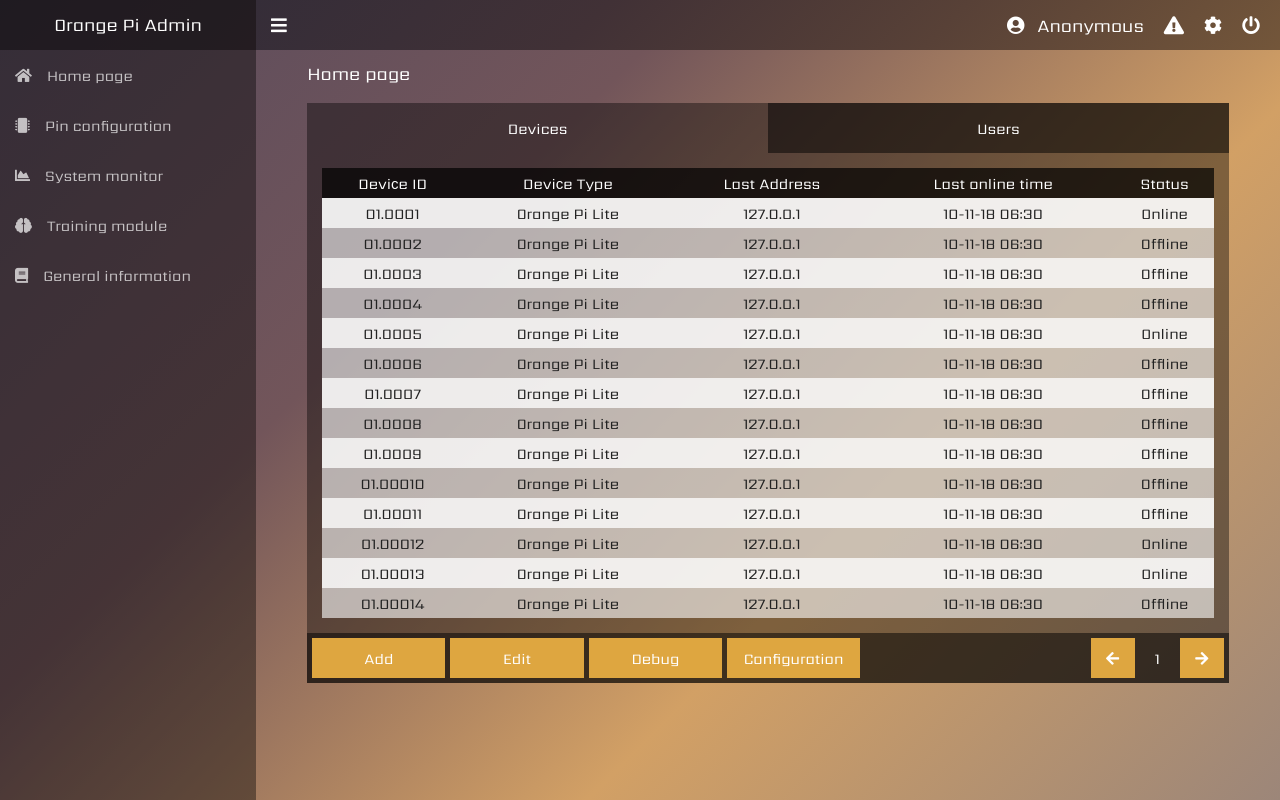
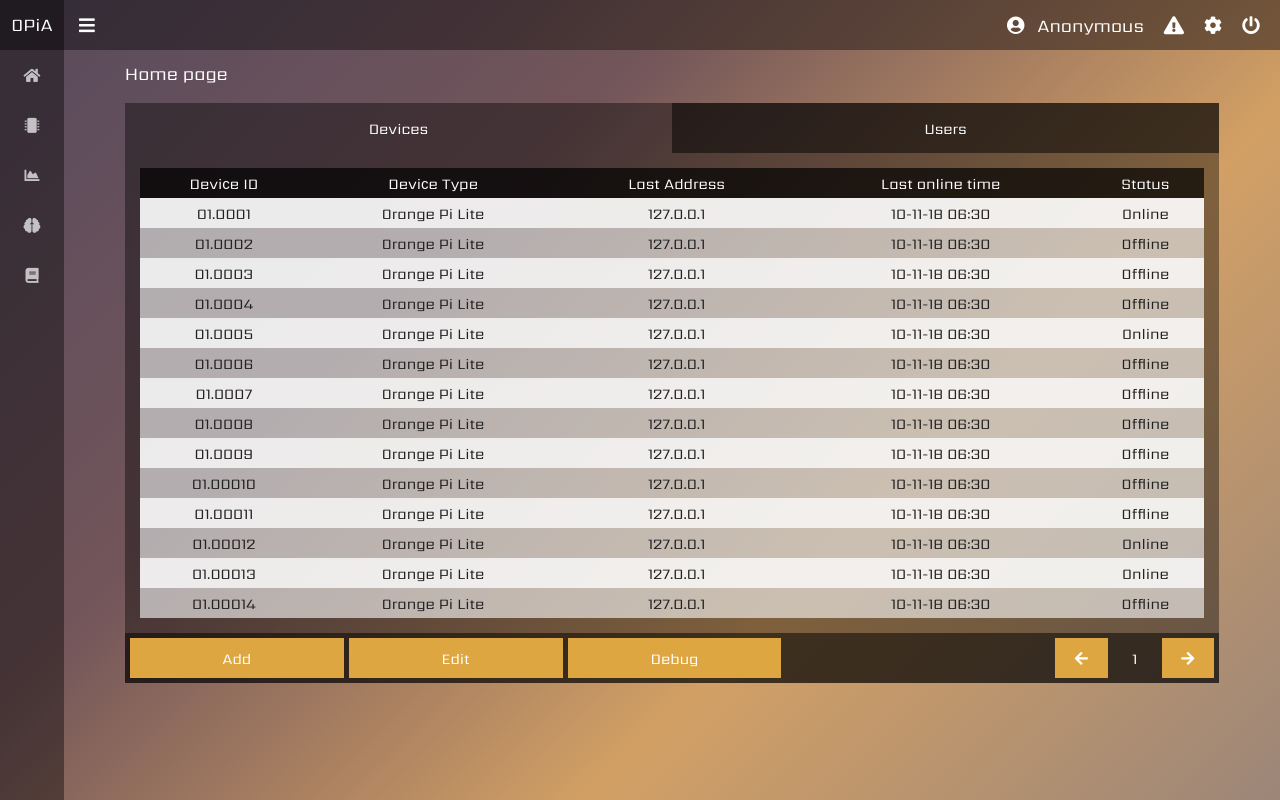
Before and after one commit to VizanArkonin/OrangeTree, a Flask app: page /index in a window 1280 px wide. Run offline with Flask 2, Linux system fonts and the light colour scheme; a user stored in the database is signed in; data comes from the database, SQL or seed files in the repository.

Commit message:
- Added function of folding aside menu

```diff
--- a/static/css/main.css
+++ b/static/css/main.css
@@ -231,6 +231,9 @@
 #toggle-bars {
   cursor: pointer; }
 
+#logo-responsive {
+  display: none; }
+
 .aside-responsive-on {
   width: 20%; }
 
@@ -238,6 +241,12 @@
   width: 5%; }
   .aside-responsive-off .aside-element span {
     display: none; }
+  .aside-responsive-off .aside-element a {
+    display: flex;
+    align-items: center;
+    justify-content: center; }
+  .aside-responsive-off #logo-responsive {
+    display: block; }
 
 .content-responsive-on {
   width: 80%; }
--- a/static/js/main/responsive.js
+++ b/static/js/main/responsive.js
@@ -5,9 +5,34 @@
 /**
 * Auxiliary script for adaptive layout
 **/
+
+$(function() {
+    if (localStorage.getItem("bar") === "true") {
+        // Do display stuff here
+        showBar();
+    } else {
+        // Do hide stuff here
+        hideBar();
+    }
+});
+
 $(document).ready(function () {
     $(BAR).click(function () {
-        $(ASIDE).toggleClass("aside-responsive-off");
-        $(CONTENT).toggleClass("content-responsive-off");
+        if (localStorage.getItem("bar") === "true") {
+            hideBar();
+            localStorage.setItem("bar", "false");
+        } else {
+            showBar();
+            localStorage.setItem("bar", "true");
+        }
     });
 });
+
+function showBar () {
+    $(ASIDE).removeClass("aside-responsive-off").addClass("aside-responsive-on");
+    $(CONTENT).removeClass("content-responsive-off").addClass("content-responsive-on");
+}
+function hideBar () {
+    $(ASIDE).removeClass("aside-responsive-on").addClass("aside-responsive-off");
+    $(CONTENT).removeClass("content-responsive-on").addClass("content-responsive-off");
+}
--- a/static/scss/_navbar.scss
+++ b/static/scss/_navbar.scss
@@ -119,6 +119,11 @@
 }
 
 //Auxiliary classes. To manage adaptability
+
+#logo-responsive {
+  display: none;
+}
+
 .aside-responsive-on {
   width: $aside-responsive-on;
 }
@@ -127,6 +132,14 @@
   width: $aside-responsive-off;
   .aside-element span {
     display: none;
+  }
+  .aside-element a {
+    display: flex;
+    align-items: center;
+    justify-content: center;
+  }
+  #logo-responsive {
+    display: block;
   }
 }
 
--- a/templates/base.html
+++ b/templates/base.html
@@ -36,6 +36,7 @@
                 <li id="logo">
                     <a href="#">
                     <span>Orange Pi Admin</span>
+                    <span id="logo-responsive">OPiA</span>
                     </a>
                 </li>
                 <li class="aside-hover">
@@ -47,7 +48,7 @@
                 <li class="aside-hover">
                     <a href="/monitor">
                     <i class="fas fa-microchip"></i>
-                    <span>Pin configuration</span>
+                    <span>System configuration</span>
                     </a>
                 </li>
                 <li class="aside-hover">
--- a/templates/general/index.html
+++ b/templates/general/index.html
@@ -225,7 +225,6 @@
                     <button>Add</button>
                     <button>Edit</button>
                     <button>Debug</button>
-                    <button>Configuration</button>
                 </div>
                 <div class="tab-footer-right">
                     <button><i class="fas fa-arrow-left"></i></button>
```
